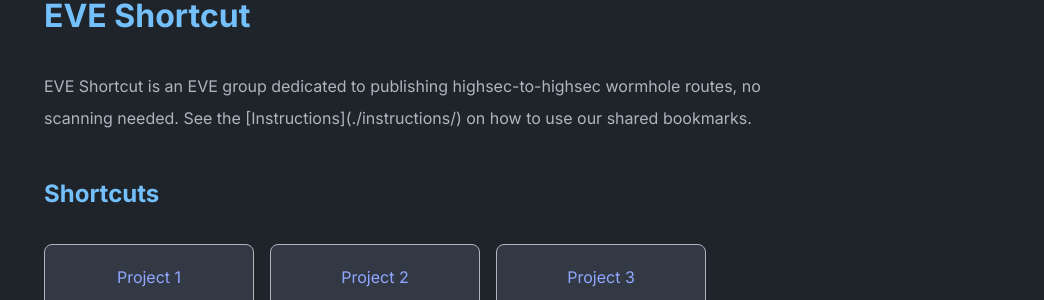
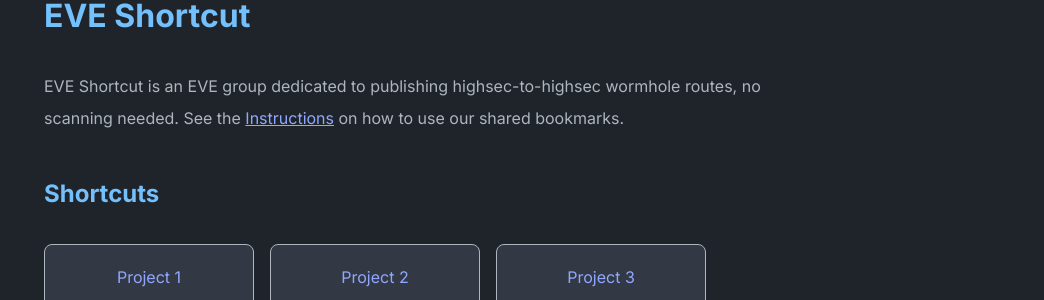
Before and after one commit to eveshortcut/eveshortcut.github.io, a Jekyll site: the page built from index.md, in a window 1280 px wide. Shown: the part 163-463 px from the top of the page, without its empty margins (236-1280 px from the left). Built offline with Jekyll 4.4.1, drawn with Linux system fonts in a browser that asks for light colours; part of the change alters nothing that is shown.

Commit message:
Update _config.yml
fix instructions url

```diff
--- a/_config.yml
+++ b/_config.yml
@@ -2,7 +2,7 @@ title: EVE Shortcut
 author: Jaiden Marstolt
 url: https://eveshortcut.github.io # root address of the site
 description: > # description of the site (multiple lines allowed)
-  EVE Shortcut is an EVE group dedicated to publishing highsec-to-highsec wormhole routes, no scanning needed. See the [Instructions](./instructions/) on how to use our shared bookmarks.
+  EVE Shortcut is an EVE group dedicated to publishing highsec-to-highsec wormhole routes, no scanning needed. See the <a href='./instructions/'>Instructions</a> on how to use our shared bookmarks.
 
 permalink: /:slug
 
```
